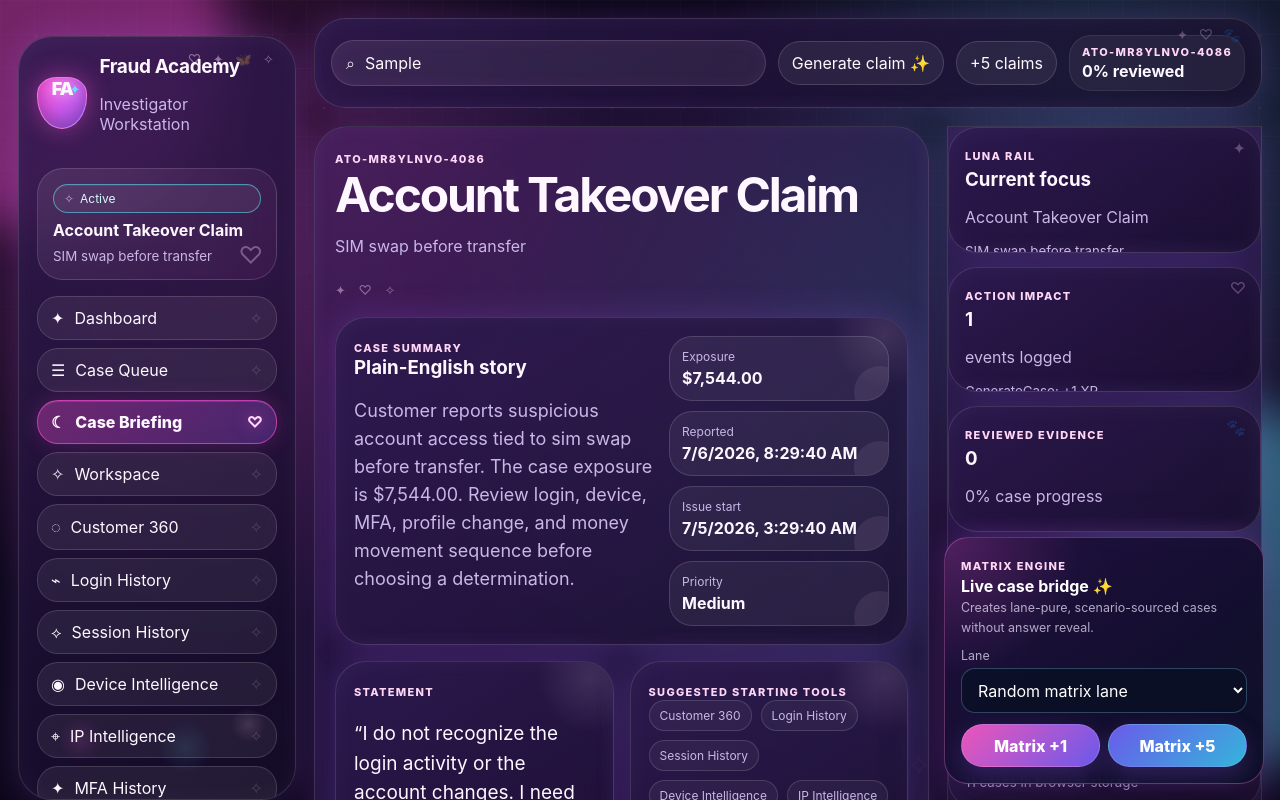
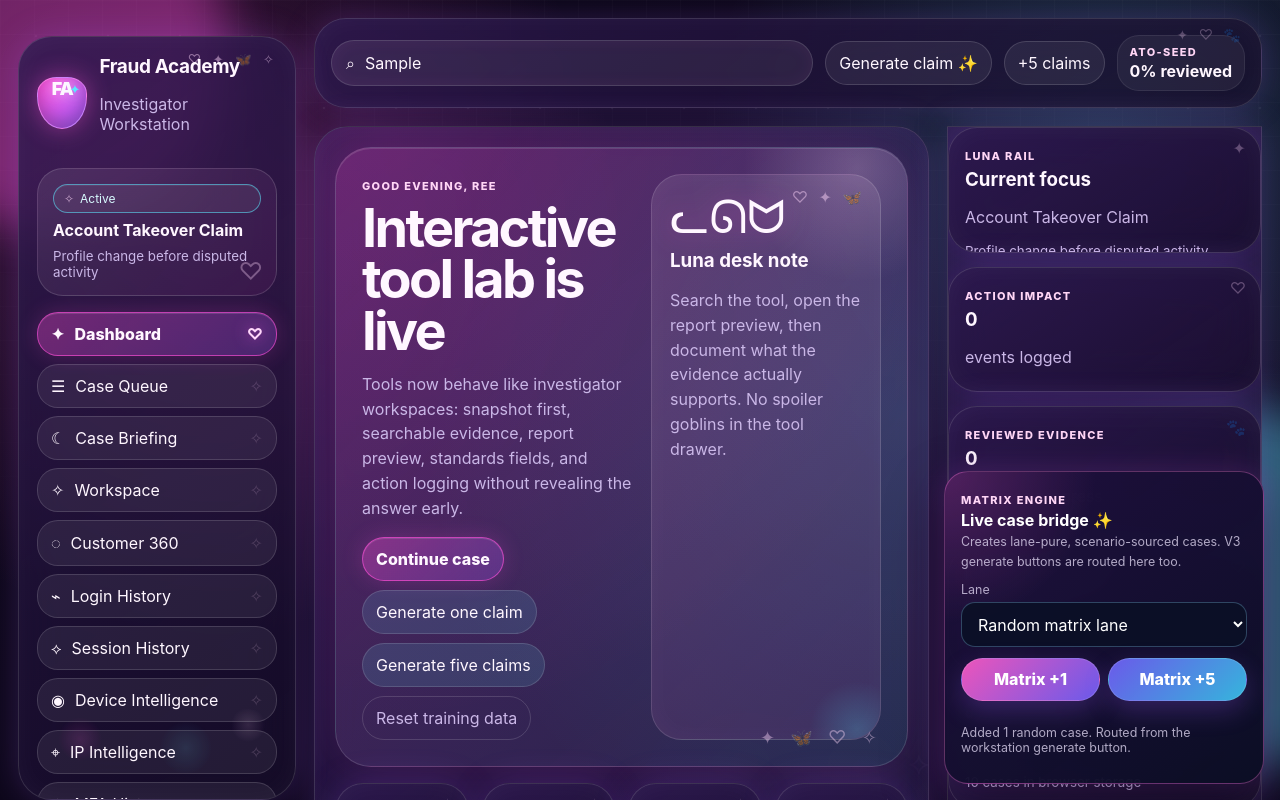
Before and after one commit to iamre2024-debug/legendary-broccoli, a React (Vite) app: page / in a window 1280 px wide. Both pictures are taken after typing "Sample" into the empty fields and a click on the button "Generate claim ✨". Shown: the top 800 px of the page. Built offline with nearby package versions, Linux system fonts and the light colour scheme.

Commit message:
Route V3 generate buttons through matrix bridge

```diff
--- a/src/AppWorkstationMatrixBridge.jsx
+++ b/src/AppWorkstationMatrixBridge.jsx
@@ -1,4 +1,4 @@
-import { useMemo, useState } from "react";
+import { useEffect, useMemo, useState } from "react";
 import AppWorkstationV3 from "./AppWorkstationV3.jsx";
 import { CLAIM_FAMILIES } from "./data/fraudAcademyEngine.js";
 import { generateMatrixCase } from "./data/matrixCaseAdapter.js";
@@ -25,6 +25,15 @@ function writeMatrixCases(lane = "RANDOM", count = 1) {
   return generated;
 }
 
+function legacyGenerateCount(label = "") {
+  const normalized = String(label).replace(/\s+/g, " ").trim().toLowerCase();
+
+  if (normalized.includes("+5") || normalized.includes("generate five")) return 5;
+  if (normalized.includes("generate claim") || normalized.includes("generate one")) return 1;
+
+  return null;
+}
+
 export default function AppWorkstationMatrixBridge() {
   const [lane, setLane] = useState("RANDOM");
   const [lastBatch, setLastBatch] = useState(null);
@@ -34,14 +43,37 @@ export default function AppWorkstationMatrixBridge() {
     return Array.from(new Set([...DEFAULT_LANES, ...known]));
   }, []);
 
-  function generate(count) {
+  function generate(count, source = "matrix-dock") {
     const batch = writeMatrixCases(lane, count);
-    setLastBatch({ count, lane, scenarioId: batch[0]?.scenarioId });
+    setLastBatch({ count, lane, scenarioId: batch[0]?.scenarioId, source });
 
     if (typeof window !== "undefined") {
       window.setTimeout(() => window.location.reload(), 160);
     }
   }
+
+  useEffect(() => {
+    if (typeof document === "undefined") return undefined;
+
+    function routeLegacyGenerateButton(event) {
+      const button = event.target?.closest?.("button");
+      if (!button || button.closest(".faMatrixBridgeDock")) return;
+
+      const count = legacyGenerateCount(button.textContent);
+      if (!count) return;
+
+      event.preventDefault();
+      event.stopPropagation();
+      if (typeof event.stopImmediatePropagation === "function") {
+        event.stopImmediatePropagation();
+      }
+
+      generate(count, "workstation-generate-button");
+    }
+
+    document.addEventListener("click", routeLegacyGenerateButton, true);
+    return () => document.removeEventListener("click", routeLegacyGenerateButton, true);
+  }, [lane]);
 
   return (
     <>
@@ -50,7 +82,7 @@ export default function AppWorkstationMatrixBridge() {
         <div>
           <span className="faEyebrow">Matrix engine</span>
           <strong>Live case bridge ✨</strong>
-          <small>Creates lane-pure, scenario-sourced cases without answer reveal.</small>
+          <small>Creates lane-pure, scenario-sourced cases. V3 generate buttons are routed here too.</small>
         </div>
         <label>
           <span>Lane</span>
@@ -68,7 +100,7 @@ export default function AppWorkstationMatrixBridge() {
         </div>
         {lastBatch && (
           <p>
-            Added {lastBatch.count} {lastBatch.lane === "RANDOM" ? "random" : CLAIM_FAMILIES[lastBatch.lane] || lastBatch.lane} case{lastBatch.count > 1 ? "s" : ""}. Opening {lastBatch.scenarioId}.
+            Added {lastBatch.count} {lastBatch.lane === "RANDOM" ? "random" : CLAIM_FAMILIES[lastBatch.lane] || lastBatch.lane} case{lastBatch.count > 1 ? "s" : ""}. {lastBatch.source === "workstation-generate-button" ? "Routed from the workstation generate button." : `Opening ${lastBatch.scenarioId}.`}
           </p>
         )}
       </aside>
```
